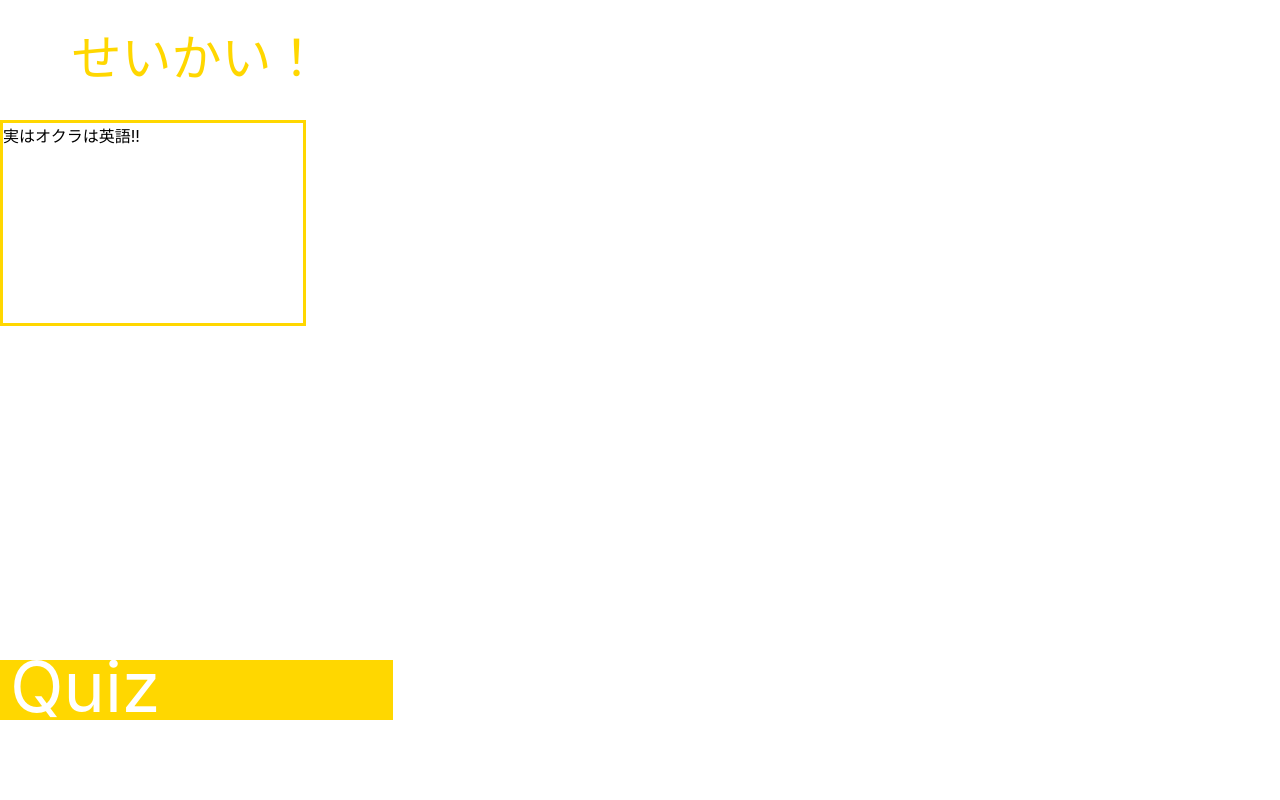
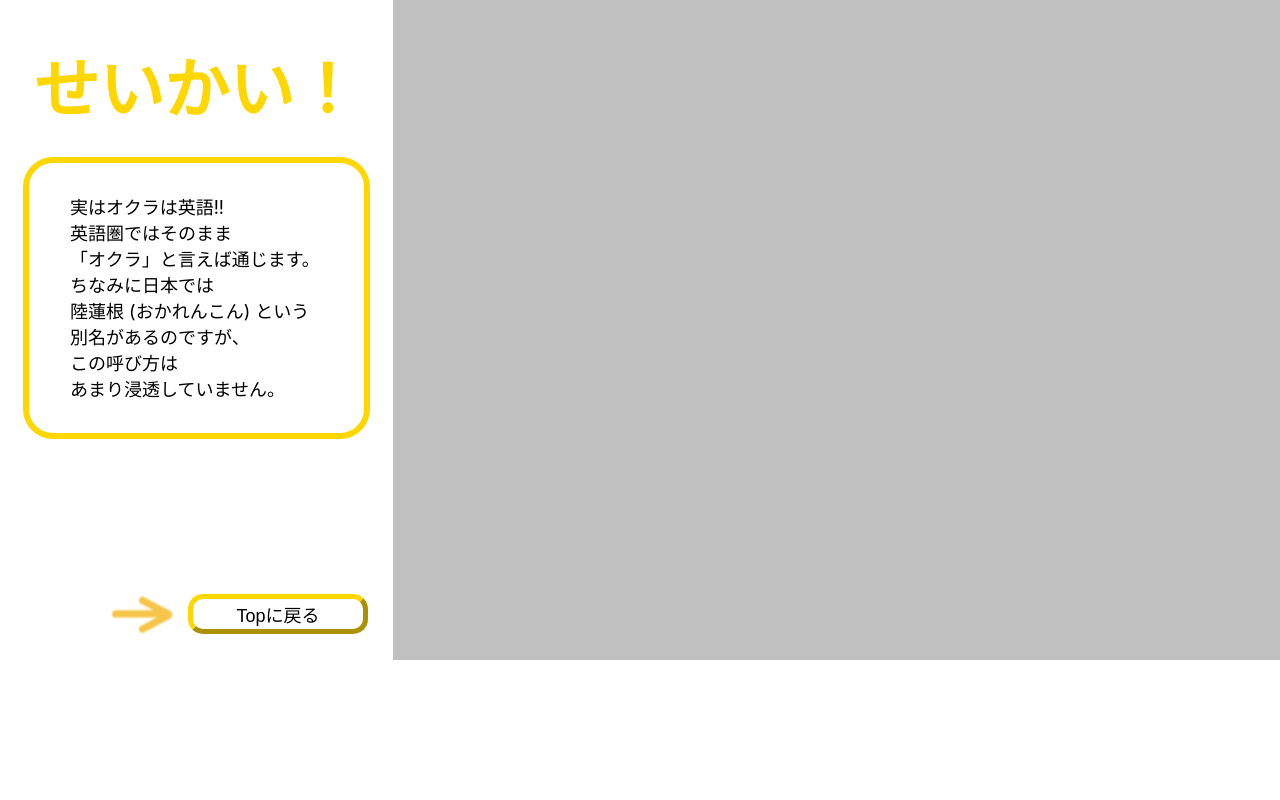
Before and after one commit to internethero401/react-quiz, a React (Create React App) app: page /correct in a window 1280 px wide. Shown: the part 1060-1860 px from the top of the page. After the commit the page ends 1720 px from the top, so only its background shows below. Built offline with nearby package versions, Linux system fonts and the light colour scheme.

Commit message:
Correct.jsx作りました!!

```diff
--- a/src/App.js
+++ b/src/App.js
@@ -4,10 +4,9 @@ import Correct from './components/Correct';
 
 function App() {
   return (
-    <div id="while">
+    <div id="while" style={{height: "100%", width: "100%", backgroundColor: "silver"}}>
       <Start />
       <p></p>
-      <Correct />
       <Correct />
     </div>
   );
--- a/src/components/Correct.jsx
+++ b/src/components/Correct.jsx
@@ -1,7 +1,7 @@
 import React from 'react'
 
 const Correct = () => {
-  return (
+    return (
     <div style={{
         display: "flex",
         flexDirection: 'column', // 子要素を縦方向に並べる
@@ -10,30 +10,56 @@ const Correct = () => {
         backgroundColor: "white"
     }}>
         <div style={{
-            height: '60px',
+            height: '80px',
             width: '393px',
             backgroundColor: "#FFD700",
             color: "white",
-            fontSize: "70px"
+            fontSize: "80px"
         }}>
-            <div style={{margin: "-16px 10px"}}>Quiz</div>
+            <div style={{margin: "-8px 10px"}}>Quiz</div>
         </div>
 
-        <div style={{display: "flex",justifyContent: "center", flexDirection: 'column'}}>
-            <div style={{marginTop: "150px", textAlign: "center", fontSize: "50px", color: "#FFD700"}}>せいかい！</div>
+        <div style={{display: "flex", flexDirection: 'column'}}>
+            <div style={{marginTop: "150px", textAlign: "center", fontSize: "65px", fontWeight: "bold", color: "#FFD700"}}>せいかい！</div>
             <div style={{
-                marginTop: "30px",
-                height: "200px",
-                width: "300px",
-                borderWidth: "3px",
+                margin: "25px 23px",
+                height: "270px",
+                width: "335px",
+                borderWidth: "6px",
                 borderStyle: "solid",  /* ボーダースタイルを追加 */
                 borderColor: "#FFD700",
-                color: "black"
+                borderRadius: "30px",
+                // ここからは中のtextについて
+                display: "flex",
+                flexDirection: "column",
+                fontSize: "18px"
             }}>
-                実はオクラは英語!!
+                <div style={{margin: "30px 41px"}}>
+                    <div>実はオクラは英語!!</div>
+                    <div>英語圏ではそのまま</div>
+                    <div>「オクラ」と言えば通じます。</div>
+                    <div>ちなみに日本では</div>
+                    <div>陸蓮根 (おかれんこん) という</div>
+                    <div>別名があるのですが、</div>
+                    <div>この呼び方は</div>
+                    <div>あまり浸透していません。</div>
+                </div>
             </div>
         </div>
-    </div>
+
+        <div style={{display: "flex", margin:"130px 25px", justifyContent: "flex-end"}}>
+            <img src="/direct.png" alt="矢印" style={{marginRight: "10px"}}/>
+            <button style={{
+                height: "40px",
+                width: "180px",
+                backgroundColor: "white",
+                borderWidth: "5px",
+                borderColor: "#FFD700",
+                borderRadius: "15px",}}>
+                    <div style={{fontSize: "18px"}}>Topに戻る</div>
+            </button>
+        </div>
+    </div >
   )
 }
 
```
Also changed, not shown: public/direct.png (added).
